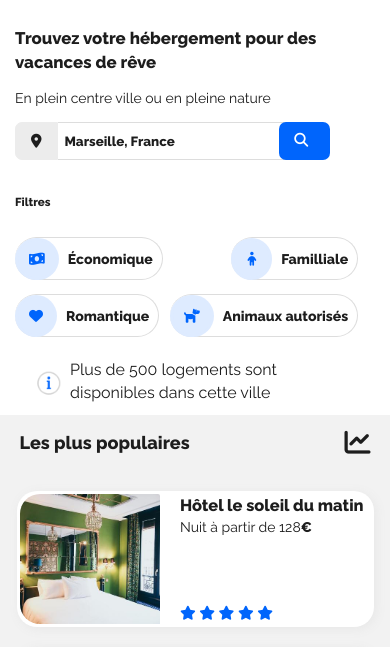
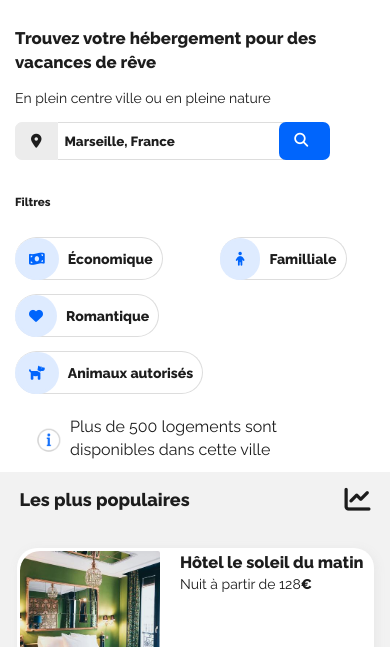
Before and after one commit to Re3al/RegisAlphonse_2_14052021, a plain HTML site: page index.html in a window 390 px wide. Shown: the part 118-765 px from the top of the page. Drawn offline with Linux system fonts and the light colour scheme.

```diff
--- a/style.css
+++ b/style.css
@@ -515,7 +515,7 @@ footer ul li >a
 
     section.filtres {
         display: flex;
-        width: 88%;
+        width: 85%;
         font-weight: 800;
         flex-wrap: wrap;
         flex-direction: row;
```
